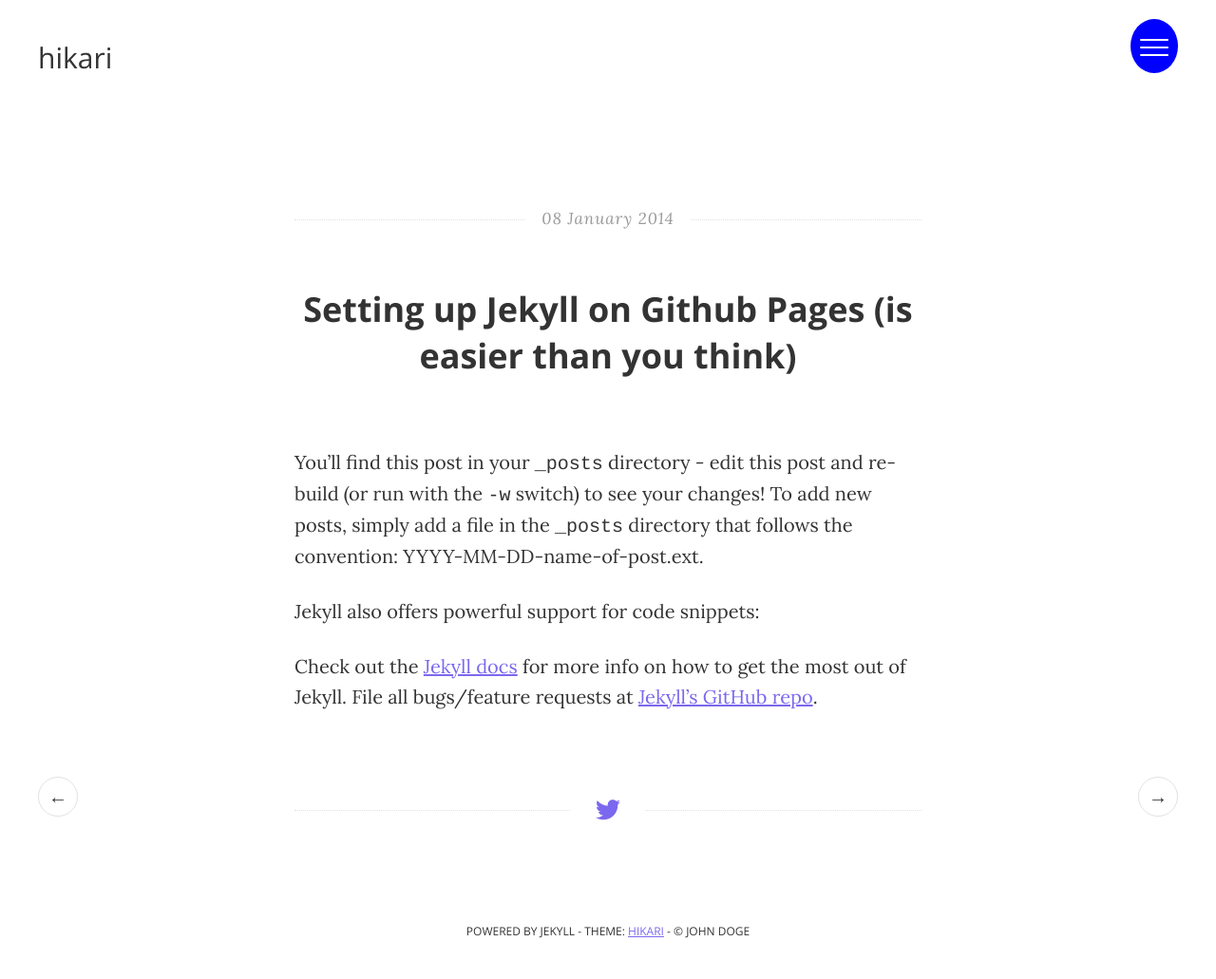
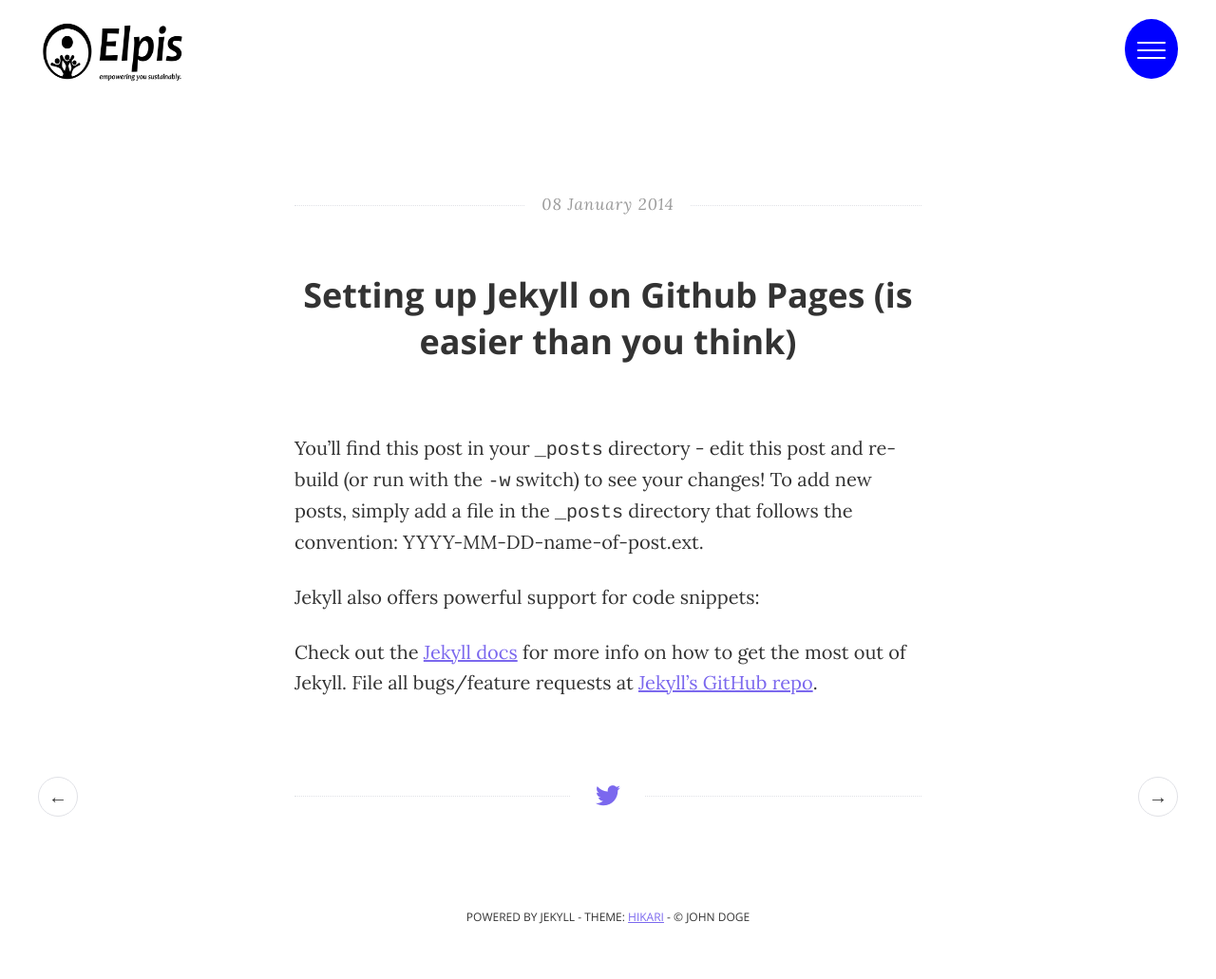
Before and after one commit to ElpisSolar/hslu-presentation, a Jekyll site: the page built from _posts/2014-01-08-setting-up-jekyll-on-github-pages.markdown, in a window 1280 px wide. Shown: the whole page at 95% size. Built offline with Jekyll 4.4.1, drawn with Linux system fonts in a browser that asks for light colours.

Commit message:
add elpis logo (header)

```diff
--- a/_layouts/default.html
+++ b/_layouts/default.html
@@ -52,7 +52,7 @@
 
       <header>
         <div class="h-wrap">
-          <h1 class="title"><a href="{{ site.baseurl | split:'/' | join:'/' | append:'/'  }}" title="Back to Homepage">{{ site.name }}</a></h1>
+          <a href="{{ site.baseurl | split:'/' | join:'/' | append:'/'  }}" title="Back to Homepage"><img id="logo-header" src="{{ site.baseurl }}/assets/img/rsz_1rsz_3logo_17x50_black_vector-0.png"></a>
             <a class="menu-icon" title="Open Bio"><span class="lines"></span></a>
         </div>
       </header>
--- a/_scss/pages/_posts.scss
+++ b/_scss/pages/_posts.scss
@@ -91,12 +91,6 @@
     }
   } // end blockquote
 
-  img {
-    width: 100%;
-    height: 100%;
-  }
-
-
 } // end #single-wrap
 
 // Pagination
--- a/_scss/partials/_header.scss
+++ b/_scss/partials/_header.scss
@@ -5,6 +5,7 @@
 
 .h-wrap {
   @extend %padding-large;
+  padding-bottom: 10px;
 
   h1.title {
     @extend h3;
@@ -51,8 +52,8 @@
 
 .menu-icon {
   background-color: blue;
-  border-radius: 60%;
-  padding: 10px 10px 20px 10px;
+  border-radius: 100%;
+  padding: 13px 13px 23px 13px;
   border-color: slategray;
   margin-right: 2em;
   margin-top: 1em;
@@ -64,11 +65,14 @@
   &:hover {
     opacity: 1;
   }
+  .logo {
+    max-width:200px;
+  }
  .lines {
     display: inline-block;
     position: relative;
     width: 30px;
-    height: 2.5px;
+    height: 2px;
     background: white;
     border-radius: 20px;
 
@@ -79,7 +83,7 @@
       position: absolute;
       left: 0;
       width: 30px;
-      height: 2.5px;
+      height: 2px;
       background: white;
       border-radius: 20px;
 
@@ -191,3 +195,10 @@
   }
 
 } // end .off-canvas
+
+#logo-header {
+    width: 180px;
+    height: 70px;
+    margin-left: -10px;
+    margin-top: -20px;
+}
```
Also changed, not shown: assets/img/rsz_1rsz_3logo_17x50_black_vector-0.png (added).
